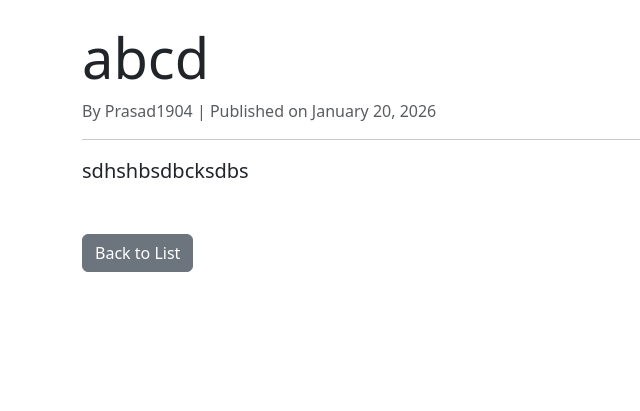
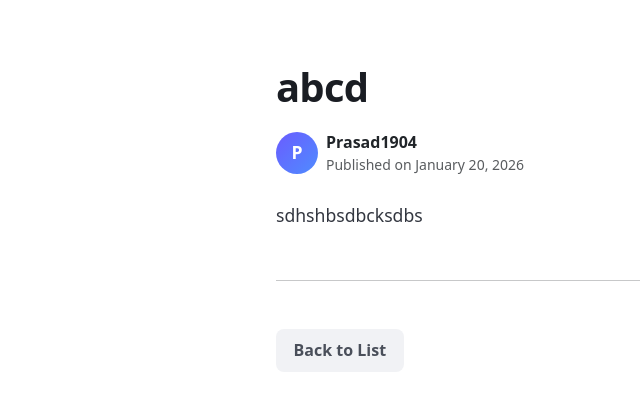
Before and after one commit to kulkarnicodes-dev/Blogsite, a Django app: page /post/1/ in a window 1280 px wide. Shown: the part 62-473 px from the top of the page, without its empty margins (0-640 px from the left). Run offline with Django 5.2, Linux system fonts and the light colour scheme; data comes from the database, SQL or seed files in the repository.

Commit message:
Enhance post detail page layout and styling
Refactor post detail layout and styles for improved presentation.

```diff
--- a/templates/blog/post_detail.html
+++ b/templates/blog/post_detail.html
@@ -1,21 +1,128 @@
 {% extends 'base.html' %}
+{% block content %}
+<article class="post-detail mx-auto">
+    <div class="post-header mb-4">
+        <h1 class="post-title mb-3">{{ post.title }}</h1>
+        <div class="d-flex align-items-center gap-2 author-meta">
+            <div class="author-avatar">
+                {{ post.author.username|first|upper }}
+            </div>
+            <div>
+                <p class="mb-0 fw-semibold">{{ post.author.username }}</p>
+                <p class="mb-0 text-muted small">Published on {{ post.created_at|date:"F j, Y" }}</p>
+            </div>
+        </div>
+    </div>
 
-{% block content %}
-<article class="mt-4">
-    <h1 class="display-4">{{ post.title }}</h1>
-    <p class="text-muted">By {{ post.author.username }} | Published on {{ post.created_at|date:"F j, Y" }}</p>
-    <hr>
-    <div class="lead">
+    <div class="post-content lead">
         {{ post.content|linebreaks }}
     </div>
 
-    <div class="mt-5">
-        <a href="{% url 'post_list' %}" class="btn btn-secondary">Back to List</a>
+    <hr class="my-5">
+
+    <div class="d-flex flex-wrap gap-2">
+        <a href="{% url 'post_list' %}" class="btn btn-back">
+            <i class="bi bi-arrow-left"></i> Back to List
+        </a>
 
         {% if user == post.author %}
-            <a href="{% url 'post_update' post.pk %}" class="btn btn-warning">Edit Post</a>
-            <a href="{% url 'post_delete' post.pk %}" class="btn btn-danger">Delete</a>
+            <a href="{% url 'post_update' post.pk %}" class="btn btn-edit ms-auto">
+                <i class="bi bi-pencil-fill"></i> Edit Post
+            </a>
+            <a href="{% url 'post_delete' post.pk %}" class="btn btn-delete">
+                <i class="bi bi-trash-fill"></i> Delete
+            </a>
         {% endif %}
     </div>
 </article>
+
+<style>
+    .post-detail {
+        max-width: 760px;
+        padding: 2.5rem 1rem;
+    }
+
+    .post-title {
+        font-size: 2.5rem;
+        font-weight: 800;
+        letter-spacing: -0.02em;
+        line-height: 1.15;
+        color: #1a1d23;
+    }
+
+    .author-meta {
+        padding-top: 0.25rem;
+    }
+
+    .author-avatar {
+        width: 42px;
+        height: 42px;
+        border-radius: 50%;
+        background: linear-gradient(135deg, #6a5cff, #4f8cff);
+        color: #fff;
+        display: flex;
+        align-items: center;
+        justify-content: center;
+        font-weight: 700;
+        font-size: 1.1rem;
+        flex-shrink: 0;
+    }
+
+    .post-content {
+        font-size: 1.1rem;
+        line-height: 1.85;
+        color: #333740;
+    }
+
+    .post-content p {
+        margin-bottom: 1.25rem;
+    }
+
+    .btn-back {
+        background: #f1f2f5;
+        border: none;
+        border-radius: 8px;
+        color: #4a4f5a;
+        padding: 0.6rem 1.1rem;
+        font-weight: 600;
+        transition: background 0.15s ease;
+    }
+
+    .btn-back:hover {
+        background: #e4e6ea;
+        color: #2c2f36;
+    }
+
+    .btn-edit {
+        background: linear-gradient(135deg, #ffb74f, #ff9d4f);
+        border: none;
+        border-radius: 8px;
+        color: #fff;
+        padding: 0.6rem 1.1rem;
+        font-weight: 600;
+        transition: transform 0.15s ease, box-shadow 0.15s ease;
+    }
+
+    .btn-edit:hover {
+        transform: translateY(-1px);
+        box-shadow: 0 6px 16px rgba(255, 157, 79, 0.35);
+        color: #fff;
+    }
+
+    .btn-delete {
+        background: linear-gradient(135deg, #ff5c5c, #ff3838);
+        border: none;
+        border-radius: 8px;
+        color: #fff;
+        padding: 0.6rem 1.1rem;
+        font-weight: 600;
+        transition: transform 0.15s ease, box-shadow 0.15s ease;
+    }
+
+    .btn-delete:hover {
+        transform: translateY(-1px);
+        box-shadow: 0 6px 16px rgba(255, 56, 56, 0.35);
+        color: #fff;
+    }
+</style>
 {% endblock %}
```
